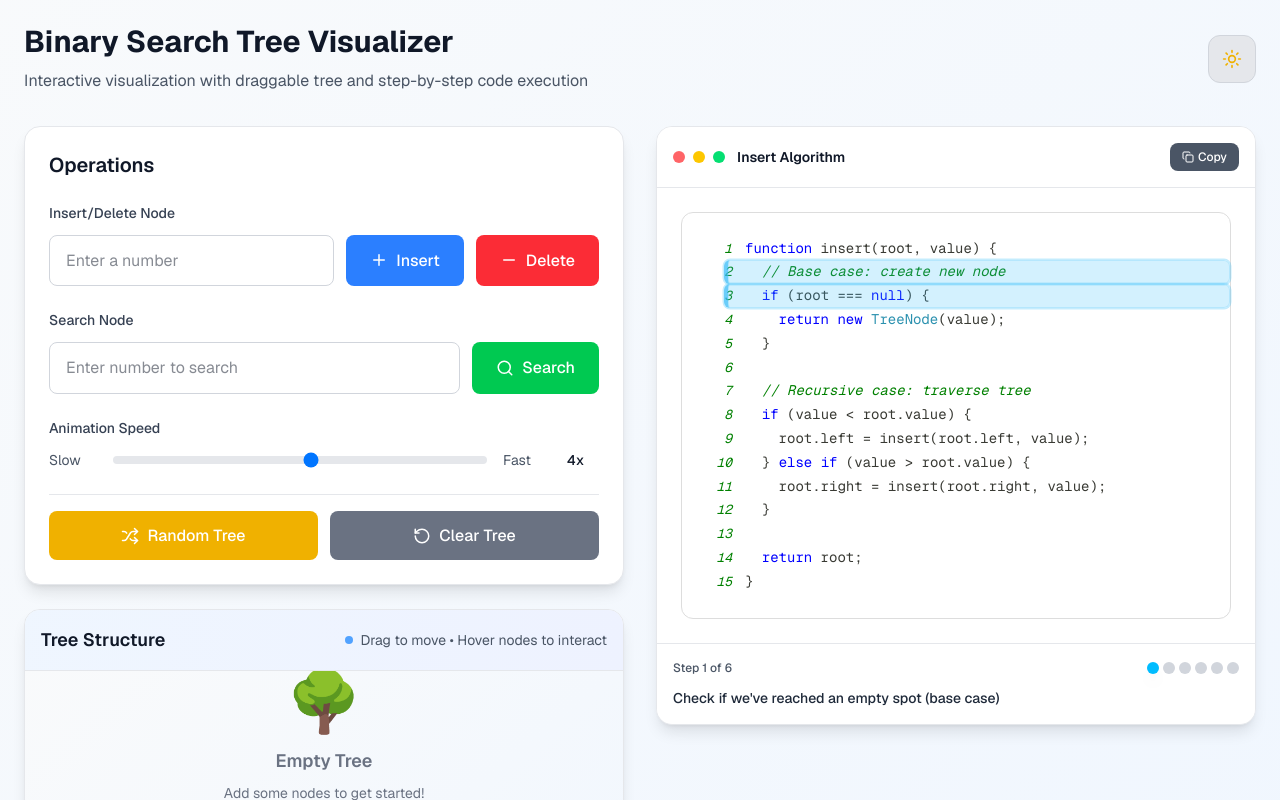
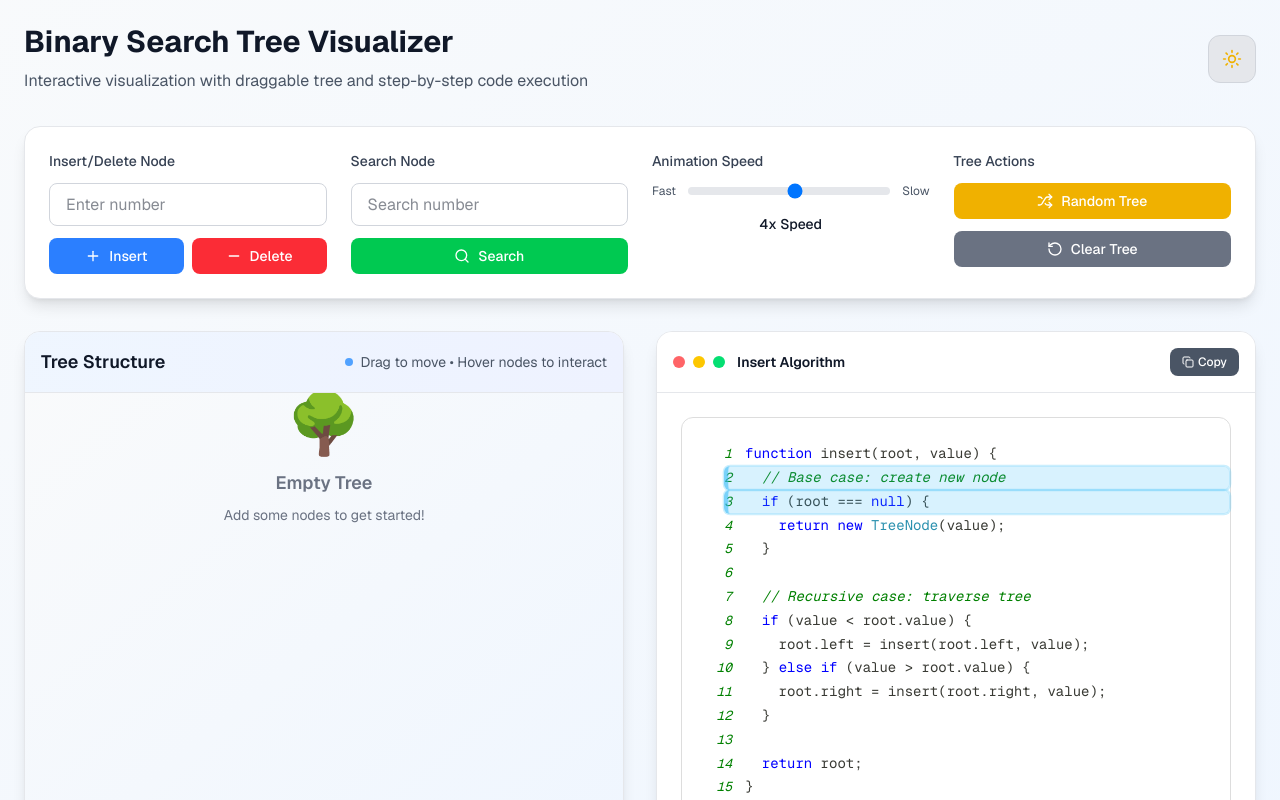
Before and after one commit to gael55x/DSA-Visualizer, a Next.js app in the folder dsa-visualizer/: page /binary-tree in a window 1280 px wide. Shown: the top 800 px of the page. Built offline with nearby package versions, Linux system fonts and the light colour scheme.

Commit message:
Fixed UI bugs in Btree visualizer

```diff
--- a/dsa-visualizer/components/ui/CodeHighlighter.tsx
+++ b/dsa-visualizer/components/ui/CodeHighlighter.tsx
@@ -43,14 +43,10 @@ export default function CodeHighlighter({
   compact = false
 }: CodeHighlighterProps) {
   const [copied, setCopied] = useState(false);
-  const [step, setStep] = useState(currentStep);
   const { theme } = useTheme();
 
-  const currentStepLines = steps[step]?.lines || (steps[step]?.line ? [steps[step].line!] : []);
-
-  useEffect(() => {
-    setStep(currentStep);
-  }, [currentStep]);
+  // Use currentStep directly from props, no local state
+  const currentStepLines = steps[currentStep]?.lines || (steps[currentStep]?.line ? [steps[currentStep].line!] : []);
 
   const copyCode = async () => {
     try {
@@ -79,9 +75,12 @@ export default function CodeHighlighter({
         {children}
         {/* Overlay for line highlighting */}
         {currentStepLines.map((lineNumber, index) => (
-          <div
+          <motion.div
             key={`highlight-${lineNumber}-${index}`}
             className="absolute pointer-events-none"
+            initial={{ opacity: 0 }}
+            animate={{ opacity: 1 }}
+            transition={{ duration: 0.3 }}
             style={{
               top: `${(lineNumber - 1) * 1.7 * 14 + 24}px`, // line height * font size + padding
               left: '0',
@@ -201,14 +200,13 @@ export default function CodeHighlighter({
               "text-gray-600 dark:text-slate-400 font-medium",
               compact ? "text-xs" : "text-xs"
             )}>
-              Step {step + 1} of {steps.length}
+              Step {currentStep + 1} of {steps.length}
             </span>
             <div className="flex gap-1">
               {steps.map((_, idx) => (
                 <motion.button
                   key={idx}
                   onClick={() => {
-                    setStep(idx);
                     onStepChange?.(idx);
                   }}
                   whileHover={{ scale: 1.2 }}
@@ -216,7 +214,7 @@ export default function CodeHighlighter({
                   className={cn(
                     "rounded-full transition-all duration-300",
                     compact ? "w-2 h-2" : "w-3 h-3",
-                    idx <= step
+                    idx <= currentStep
                       ? "bg-sky-400 shadow-lg"
                       : "bg-gray-300 dark:bg-slate-600 hover:bg-gray-400 dark:hover:bg-slate-500"
                   )}
@@ -226,9 +224,9 @@ export default function CodeHighlighter({
           </div>
 
           <AnimatePresence mode="wait">
-            {steps[step] && (
+            {steps[currentStep] && (
               <motion.div
-                key={step}
+                key={currentStep}
                 initial={{ opacity: 0, y: 10 }}
                 animate={{ opacity: 1, y: 0 }}
                 exit={{ opacity: 0, y: -10 }}
@@ -238,7 +236,7 @@ export default function CodeHighlighter({
                   "text-gray-800 dark:text-slate-200 font-medium",
                   compact ? "text-xs" : "text-sm"
                 )}>
-                  {steps[step].description}
+                  {steps[currentStep].description}
                 </p>
               </motion.div>
             )}
--- a/dsa-visualizer/components/visualizers/BinaryTreeVisualizer.tsx
+++ b/dsa-visualizer/components/visualizers/BinaryTreeVisualizer.tsx
@@ -187,9 +187,10 @@ export default function BinaryTreeVisualizer() {
     setIsPlaying(true);
     setCurrentOperation('insert');
 
-    const insertRecursive = async (node: TreeNode | null, val: number): Promise<TreeNode> => {
-      const steps = CODE_STEPS.insert;
+    // Clear previous highlights
+    setRoot(prev => clearHighlights(prev));
 
+    const insertRecursive = async (node: TreeNode | null, val: number, parentRoot: TreeNode | null = null): Promise<TreeNode> => {
       // Step 0: Check if empty
       setCurrentStep(0);
       await delay(animationSpeed);
@@ -206,24 +207,33 @@ export default function BinaryTreeVisualizer() {
           id: generateId(),
           isInserting: true
         };
+
+        // Update the root immediately if this is the first node
+        if (parentRoot === null) {
+          setRoot(newNode);
+        }
+
         return newNode;
       }
 
       // Step 2: Compare values
       setCurrentStep(2);
-      setRoot(prev => highlightNode(prev, node.id, 'isHighlighted'));
+
+      // Highlight current node
+      const highlightedRoot = highlightNode(parentRoot || node, node.id, 'isHighlighted');
+      setRoot(highlightedRoot);
       await delay(animationSpeed);
 
       if (val < node.value) {
         // Step 3: Go left
         setCurrentStep(3);
         await delay(animationSpeed);
-        node.left = await insertRecursive(node.left, val);
+        node.left = await insertRecursive(node.left, val, parentRoot || node);
       } else if (val > node.value) {
         // Step 4: Go right
         setCurrentStep(4);
         await delay(animationSpeed);
-        node.right = await insertRecursive(node.right, val);
+        node.right = await insertRecursive(node.right, val, parentRoot || node);
       } else {
         // Value already exists
         showMessage(`Value ${val} already exists in the tree`, 'error');
@@ -238,7 +248,7 @@ export default function BinaryTreeVisualizer() {
     };
 
     try {
-      const newRoot = await insertRecursive(root, value);
+      const newRoot = await insertRecursive(root, value, root);
       setRoot(newRoot);
       setInputValue('');
       showMessage(`Value ${value} inserted successfully!`, 'success');
@@ -495,7 +505,7 @@ export default function BinaryTreeVisualizer() {
             className="text-gray-400 dark:text-slate-500"
             initial={{ pathLength: 0 }}
             animate={{ pathLength: 1 }}
-            transition={{ duration: 0.5 }}
+            transition={{ duration: 0.3 }}
           />
         )}
         {node.right && node.right.x && node.right.y && (
@@ -509,7 +519,7 @@ export default function BinaryTreeVisualizer() {
             className="text-gray-400 dark:text-slate-500"
             initial={{ pathLength: 0 }}
             animate={{ pathLength: 1 }}
-            transition={{ duration: 0.5 }}
+            transition={{ duration: 0.3 }}
           />
         )}
 
@@ -518,32 +528,42 @@ export default function BinaryTreeVisualizer() {
           cx={node.x}
           cy={node.y}
           r="28"
-          initial={{ scale: 0, rotate: 0 }}
+          initial={{ scale: 0 }}
           animate={{
             scale: 1,
-            rotate: node.isHighlighted ? 360 : 0
+            stroke: node.isHighlighted ? '#EAB308' :
+                   node.isSearching ? '#10B981' :
+                   node.isInserting ? '#3B82F6' :
+                   node.isDeleting ? '#EF4444' : '#9CA3AF'
           }}
-          whileHover={{ scale: 1.1 }}
+          whileHover={{ scale: 1.05 }}
+          transition={{
+            scale: { duration: 0.2 },
+            stroke: { duration: 0.3 }
+          }}
           className={cn(
             "transition-all duration-300 cursor-pointer",
-            node.isHighlighted && "fill-yellow-400 stroke-yellow-600 drop-shadow-lg",
-            node.isSearching && "fill-green-400 stroke-green-600 drop-shadow-lg",
-            node.isInserting && "fill-blue-400 stroke-blue-600 drop-shadow-lg",
-            node.isDeleting && "fill-red-400 stroke-red-600 drop-shadow-lg",
+            node.isHighlighted && "fill-yellow-100 dark:fill-yellow-900/50",
+            node.isSearching && "fill-green-100 dark:fill-green-900/50",
+            node.isInserting && "fill-blue-100 dark:fill-blue-900/50",
+            node.isDeleting && "fill-red-100 dark:fill-red-900/50",
             !node.isHighlighted && !node.isSearching && !node.isInserting && !node.isDeleting &&
-            "fill-white dark:fill-slate-700 stroke-gray-400 dark:stroke-slate-500"
+            "fill-white dark:fill-slate-700"
           )}
           strokeWidth="3"
         />
 
-        <text
+        <motion.text
           x={node.x}
           y={node.y + 6}
           textAnchor="middle"
           className="text-sm font-bold fill-gray-900 dark:fill-slate-100 pointer-events-none select-none"
+          initial={{ opacity: 0 }}
+          animate={{ opacity: 1 }}
+          transition={{ delay: 0.1 }}
         >
           {node.value}
-        </text>
+        </motion.text>
 
         {/* Render children */}
         {renderNode(node.left)}
@@ -571,63 +591,60 @@ export default function BinaryTreeVisualizer() {
           <ThemeToggle />
         </div>
 
-        <div className="grid grid-cols-1 lg:grid-cols-2 gap-8">
-          {/* Tree Visualization */}
-          <div className="space-y-6">
-            {/* Controls */}
-            <div className="bg-white dark:bg-slate-800 rounded-2xl border border-gray-200 dark:border-slate-700 p-6 shadow-lg">
-              <h2 className="text-xl font-semibold text-gray-900 dark:text-slate-100 mb-6">Operations</h2>
-
-              <div className="space-y-6">
-                {/* Insert/Delete Row */}
+        {/* Operations Bar */}
+        <div className="bg-white dark:bg-slate-800 rounded-2xl border border-gray-200 dark:border-slate-700 p-6 shadow-lg mb-8">
+          <div className="grid grid-cols-1 lg:grid-cols-4 gap-6">
+            {/* Insert/Delete */}
             <div>
               <h3 className="text-sm font-medium text-gray-700 dark:text-slate-300 mb-3">Insert/Delete Node</h3>
-                  <div className="flex gap-3">
+              <div className="space-y-3">
                 <input
                   type="number"
                   value={inputValue}
                   onChange={(e) => setInputValue(e.target.value)}
-                      placeholder="Enter a number"
-                      className="flex-1 px-4 py-3 border border-gray-300 dark:border-slate-600 rounded-lg bg-white dark:bg-slate-700 text-gray-900 dark:text-slate-100 focus:ring-2 focus:ring-blue-400 focus:border-transparent"
+                  placeholder="Enter number"
+                  className="w-full px-4 py-2 border border-gray-300 dark:border-slate-600 rounded-lg bg-white dark:bg-slate-700 text-gray-900 dark:text-slate-100 focus:ring-2 focus:ring-blue-400 focus:border-transparent"
                   disabled={isAnimating}
                 />
+                <div className="flex gap-2">
                   <button
                     onClick={insertNode}
                     disabled={isAnimating}
-                      className="px-6 py-3 bg-blue-500 hover:bg-blue-600 disabled:bg-gray-400 text-white rounded-lg font-medium transition-colors flex items-center gap-2"
+                    className="flex-1 px-3 py-2 bg-blue-500 hover:bg-blue-600 disabled:bg-gray-400 text-white rounded-lg font-medium transition-colors flex items-center justify-center gap-2 text-sm"
                   >
-                      <Plus size={18} />
+                    <Plus size={16} />
                     Insert
                   </button>
                   <button
                     onClick={deleteNode}
                     disabled={isAnimating}
-                      className="px-6 py-3 bg-red-500 hover:bg-red-600 disabled:bg-gray-400 text-white rounded-lg font-medium transition-colors flex items-center gap-2"
+                    className="flex-1 px-3 py-2 bg-red-500 hover:bg-red-600 disabled:bg-gray-400 text-white rounded-lg font-medium transition-colors flex items-center justify-center gap-2 text-sm"
                   >
-                      <Minus size={18} />
+                    <Minus size={16} />
                     Delete
                   </button>
                 </div>
               </div>
+            </div>
 
-                {/* Search Row */}
+            {/* Search */}
             <div>
               <h3 className="text-sm font-medium text-gray-700 dark:text-slate-300 mb-3">Search Node</h3>
-                  <div className="flex gap-3">
+              <div className="space-y-3">
                 <input
                   type="number"
                   value={searchValue}
                   onChange={(e) => setSearchValue(e.target.value)}
-                      placeholder="Enter number to search"
-                      className="flex-1 px-4 py-3 border border-gray-300 dark:border-slate-600 rounded-lg bg-white dark:bg-slate-700 text-gray-900 dark:text-slate-100 focus:ring-2 focus:ring-green-400 focus:border-transparent"
+                  placeholder="Search number"
+                  className="w-full px-4 py-2 border border-gray-300 dark:border-slate-600 rounded-lg bg-white dark:bg-slate-700 text-gray-900 dark:text-slate-100 focus:ring-2 focus:ring-green-400 focus:border-transparent"
                   disabled={isAnimating}
                 />
                 <button
                   onClick={searchNode}
                   disabled={isAnimating}
-                      className="px-6 py-3 bg-green-500 hover:bg-green-600 disabled:bg-gray-400 text-white rounded-lg font-medium transition-colors flex items-center gap-2"
+                  className="w-full px-3 py-2 bg-green-500 hover:bg-green-600 disabled:bg-gray-400 text-white rounded-lg font-medium transition-colors flex items-center justify-center gap-2 text-sm"
                 >
-                      <Search size={18} />
+                  <Search size={16} />
                   Search
                 </button>
               </div>
@@ -636,8 +653,9 @@ export default function BinaryTreeVisualizer() {
             {/* Animation Speed */}
             <div>
               <h3 className="text-sm font-medium text-gray-700 dark:text-slate-300 mb-3">Animation Speed</h3>
-                  <div className="flex items-center gap-4">
-                    <span className="text-sm text-gray-600 dark:text-slate-400 w-12">Slow</span>
+              <div className="space-y-3">
+                <div className="flex items-center gap-3">
+                  <span className="text-xs text-gray-600 dark:text-slate-400">Fast</span>
                   <input
                     type="range"
                     min="300"
@@ -648,35 +666,44 @@ export default function BinaryTreeVisualizer() {
                     className="flex-1 h-2 bg-gray-200 dark:bg-slate-600 rounded-lg appearance-none cursor-pointer"
                     disabled={isAnimating}
                   />
-                    <span className="text-sm text-gray-600 dark:text-slate-400 w-12">Fast</span>
-                    <div className="text-sm font-medium text-gray-900 dark:text-slate-100 w-8">
-                      {Math.round((2000 - animationSpeed + 300) / 300)}x
+                  <span className="text-xs text-gray-600 dark:text-slate-400">Slow</span>
+                </div>
+                <div className="text-center">
+                  <span className="text-sm font-medium text-gray-900 dark:text-slate-100">
+                    {Math.round((2000 - animationSpeed + 300) / 300)}x Speed
+                  </span>
                 </div>
               </div>
             </div>
 
-                {/* Utility Buttons */}
-                <div className="flex gap-3 pt-4 border-t border-gray-200 dark:border-slate-700">
+            {/* Utilities */}
+            <div>
+              <h3 className="text-sm font-medium text-gray-700 dark:text-slate-300 mb-3">Tree Actions</h3>
+              <div className="space-y-3">
                 <button
                   onClick={generateRandomTree}
                   disabled={isAnimating}
-                    className="flex-1 px-4 py-3 bg-yellow-500 hover:bg-yellow-600 disabled:bg-gray-400 text-white rounded-lg font-medium transition-colors flex items-center justify-center gap-2"
+                  className="w-full px-3 py-2 bg-yellow-500 hover:bg-yellow-600 disabled:bg-gray-400 text-white rounded-lg font-medium transition-colors flex items-center justify-center gap-2 text-sm"
                 >
-                    <Shuffle size={18} />
+                  <Shuffle size={16} />
                   Random Tree
                 </button>
                 <button
                   onClick={clearTree}
                   disabled={isAnimating}
-                    className="flex-1 px-4 py-3 bg-gray-500 hover:bg-gray-600 disabled:bg-gray-400 text-white rounded-lg font-medium transition-colors flex items-center justify-center gap-2"
+                  className="w-full px-3 py-2 bg-gray-500 hover:bg-gray-600 disabled:bg-gray-400 text-white rounded-lg font-medium transition-colors flex items-center justify-center gap-2 text-sm"
                 >
-                    <RotateCcw size={18} />
+                  <RotateCcw size={16} />
                   Clear Tree
                 </button>
               </div>
             </div>
           </div>
+        </div>
 
+        <div className="grid grid-cols-1 lg:grid-cols-2 gap-8">
+          {/* Tree Visualization */}
+          <div className="space-y-6">
             {/* Tree Display */}
             <div className="bg-white dark:bg-slate-800 rounded-2xl border border-gray-200 dark:border-slate-700 shadow-lg overflow-hidden">
               <div className="p-4 border-b border-gray-200 dark:border-slate-700 bg-gradient-to-r from-blue-50 to-indigo-50 dark:from-slate-800 dark:to-slate-700">
```
Lines whose indentation alone changed are shown as unchanged.
